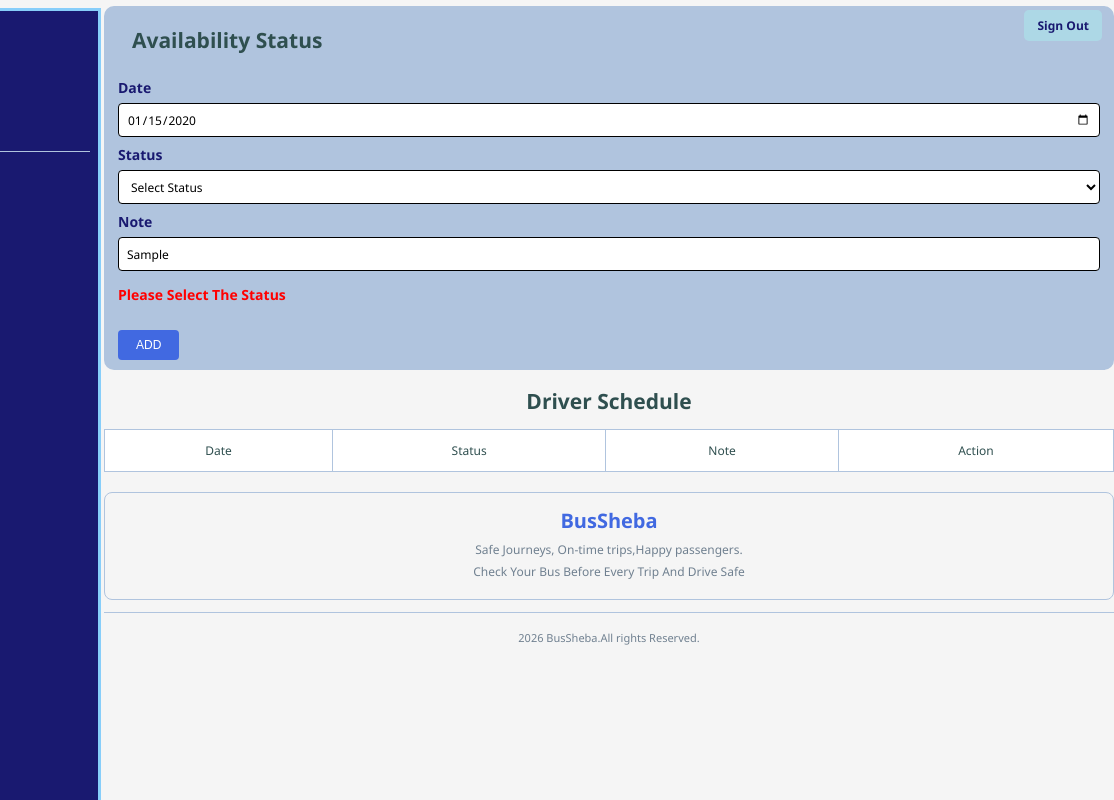
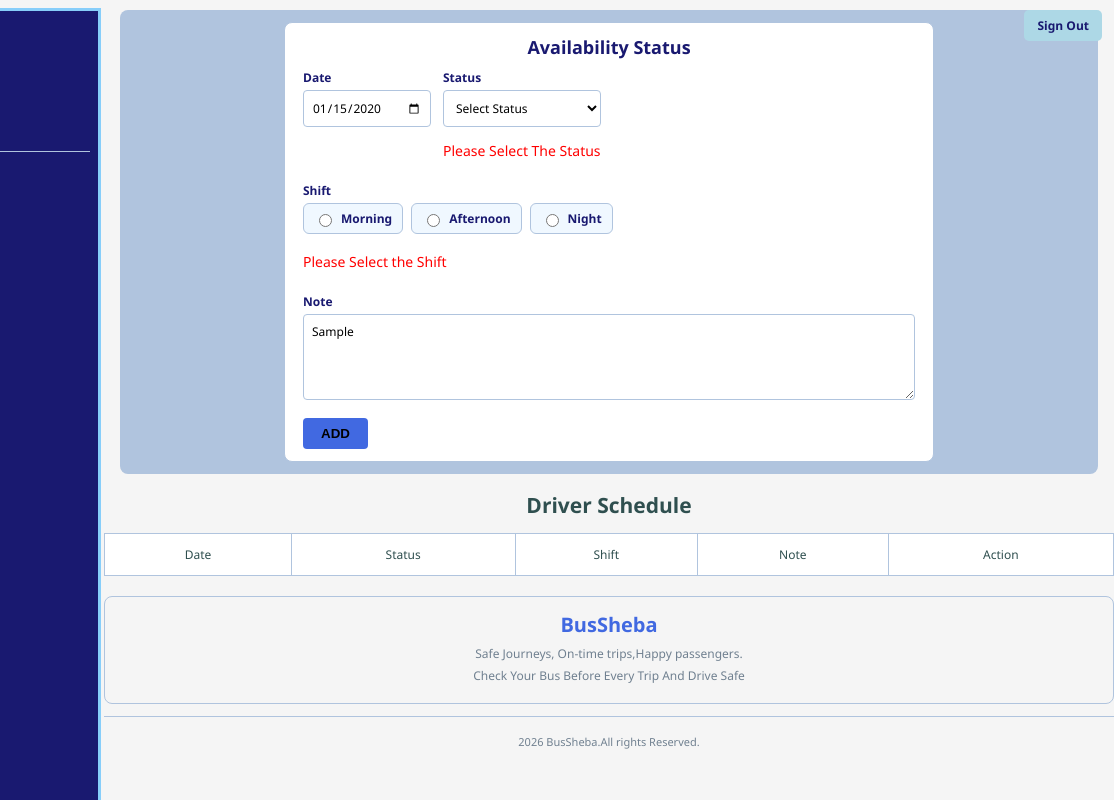
Before and after one commit to nahid-021/WebTech_Project_Fall2026-27_GroupNumber_2, a plain HTML site: page DRIVER/DriverPages/avaibalityStatus.html in a window 1280 px wide. Both pictures are taken after typing "2020-01-15", "Sample" into the empty fields and a click on the button "ADD". Shown: the full height of the page, 166-1280 px from the left. Drawn offline with Linux system fonts and the light colour scheme.

Commit message:
done All

```diff
--- a/DRIVER/DriverDesign/driver.css
+++ b/DRIVER/DriverDesign/driver.css
@@ -186,73 +186,34 @@ body{
     color: midnightblue;
 
 }
-/* .topnav a.active {
-    color:lightyellow;
-    border-bottom: 1px solid lightsteelblue;
-    padding-bottom:12 px;
-} */
-
-.schedule-form label{
-    display: block;
-    margin:8px 0 6px;
-    font-weight:bold;
-    color:midnightblue;
-    background-color: transparent;
-}
-
-.schedule-input {
-    width:100%;
-    height:34px;
-    padding:0 8px;
-    border:1px solid;
-    border-radius:4px;
-    font-family:'Segoe UI' , 'Segoe UI', Tahoma, Geneva, Verdana, sans-serif;
-    font-size:12px;
-    background-color: white;
-
-}
-.schedule-input:focus{
-    outline:1px solid royalblue;
-    border-color:royalblue;
-
-}
-.schedule-form .btn {
-    margin-top: 12px;
-    padding:8px 18px;
-}
-.schedule-form #ScheduleError {
-    color: red;
-    font-size: 14px;
-    font-weight: bold;
-}
 .SafetyReports{
-    margin: 20px 16px;
-    padding: 18px;
+     margin: 10px 16px;
+    padding: 12px;
     background-color: lightsteelblue;
     border-radius: 8px;
 }
-.safety-card{
+.safety-cards{
     max-width:650px;
     margin:0 auto;
-    padding: 18px;
+    padding: 12px 18px;
     background-color:white;
     border:1px solid lightsteelblue;
     border-radius:8px;
 }
 .safety-card,
 .safety-cards h2{
-    margin:0 0 18px;
-    font-size: 20px;
+    margin:0 0 10px;
+    font-size: 18px;
     color: midnightblue;
     text-align: center;
 
 }
 .form-group{
-    margin-bottom: 13px;
+    margin-bottom: 8px;
 }
 .form-group label{
     display: block;
-    margin-bottom:6px;
+    margin-bottom:4px;
     font-weight: bold;
     font-size: 12px;
     color:midnightblue;
@@ -314,8 +275,6 @@ body{
 .section-description {
     margin-bottom:18px;
 }
-
-
 
 /* Trip History */
 .modal-buttons{
@@ -641,3 +600,40 @@ color:white;
     margin-top:14px;
     font-size:15px;
 }
+.issue-options {
+    display: flex;
+    flex-wrap: wrap;
+    gap: 8px;
+    margin-top: 4px;
+}
+
+.issue-options label {
+    display: flex;
+    align-items: center;
+    gap: 6px;
+    background-color: aliceblue;
+    padding: 6px 10px;
+    border: 1px solid lightsteelblue;
+    border-radius: 6px;
+    cursor: pointer;
+}
+
+.issue-options input {
+    cursor: pointer;
+    width:auto;
+}
+
+#IssueError
+{
+    color: red;
+    font-size: 14px;
+    font-weight: bold;
+}
+.form-row{
+    display:flex;
+    gap: 12px;
+
+}
+.error-msg{
+    color:red;
+}
--- a/DRIVER/DriverJs/avaibalityStatus.js
+++ b/DRIVER/DriverJs/avaibalityStatus.js
@@ -1,41 +1,80 @@
 console.log("JS Connected");
-let scheduleList = [];
 
 
+let scheduleList = [];
+function validateRadio(groupName,errorId,label){
+    let options = document.querySelectorAll('input[name="'+groupName+'"]');
+    let Error = document.getElementById(errorId);
+    let selected = "";
+
+    for(let i=0;i<options.length;i++){
+        if(options[i].checked){
+            selected = options[i].value;
+            break;
+        }
+    }
+    if(selected ==""){
+        Error.innerHTML = "Please Select the Shift";
+        return false;
+    }
+    Error.innerHTML="";
+    return true;
+}
 function addSchedule()
 {
 
-    let Date = document.getElementById("date").value;
-    let Status = document.getElementById("status").value;
-    let Note = document.getElementById("note").value;
-    let Error = document.getElementById("ScheduleError");
+    let date = document.getElementById("date").value;
+    let status = document.getElementById("status").value;
+    let note = document.getElementById("note").value;
 
-if(Date == "")
+    let dateError = document.getElementById("dateError");
+    let statusError = document.getElementById("statusError");
+    let noteError = document.getElementById("noteError");
+
+    dateError.innerHTML = "";
+    statusError.innerHTML = "";
+    noteError.innerHTML = "";
+
+    let shiftOK = validateRadio("shift","shiftError","Shift");
+    let shiftOptions = document.querySelectorAll('input[name="shift"]');
+    let shift="";
+
+    for(let i =0;i<shiftOptions.length;i++){
+        if(shiftOptions[i].checked)
+        {
+            shift = shiftOptions[i].value;
+            break;
+        }
+    }
+if(date == "")
 {
-    Error.innerHTML = "Please Select The Date";
+     dateError.innerHTML = "Please Select The date";
+}
+if (status == "")
+{
+    statusError.innerHTML = "Please Select The Status";
+}
+if(note == "")
+{
+   noteError.innerHTML = "Please Write The note";
+}
+if(date == "" || status ==""|| note==""|| shiftOK == false)
+{
     return false;
 }
-else if (Status == "")
-{
-    Error.innerHTML = "Please Select The Status";
-    return false;
-}
-else{
-
-   let Schedule = {
-    Date: Date, Status: Status, Note: Note
+let Schedule = {
+    Date: date, Status: status,Shift:shift, Note: note
    };
-
-
      scheduleList.push(Schedule);
      showSchedule();
-
-    Error.innerHTML = "Schedule Added Successfully";
     document.getElementById("date").value="";
     document.getElementById("note").value="";
     document.getElementById("status").value="";
+
+    for(let i =0;i<shiftOptions.length;i++){
+        shiftOptions[i].checked=false;
+    }
     return false;
-}
 }
 
 function showSchedule()
@@ -45,6 +84,7 @@ function showSchedule()
     "<tr>" +
     "<td>Date</td>" +
     "<td>Status</td>" +
+    "<td>Shift</td>" +
     "<td>Note</td>" +
     "<td>Action</td>" +
     "</tr>";
@@ -54,6 +94,7 @@ function showSchedule()
     "<tr id ='" + RowID + "'>" +
      "<td>" + scheduleList[i].Date + "</td>" +
      "<td>" + scheduleList[i].Status + "</td>" +
+     "<td>" + scheduleList[i].Shift + "</td>" +
     "<td>" + scheduleList[i].Note + "</td>" +
     "<td><button type = 'button' onclick = 'deleteSchedule("+i+")'>Delete</button></td>" +
     "</tr>";
--- a/DRIVER/DriverJs/login.js
+++ b/DRIVER/DriverJs/login.js
@@ -25,7 +25,7 @@ function driverLogin(){
         }
     }
     if(found==false){
-        alert("Pasword must contain this charcter(@,#,$,%)!")
+        alert("Pasword must contain this charcter(@,#,$,%,&)!")
     }
     if(password == "123@456"){
         alert("Welcome to BusSheba Driver Panel!");
--- a/DRIVER/DriverJs/register.js
+++ b/DRIVER/DriverJs/register.js
@@ -29,8 +29,6 @@ else{
 }
 return false;
 }
-
-
 function validateName(){
     let Name = document.getElementById("driverName").value.trim();
     let Error = document.getElementById("NameError");
--- a/DRIVER/DriverPages/avaibalityStatus.html
+++ b/DRIVER/DriverPages/avaibalityStatus.html
@@ -21,32 +21,56 @@
             <a href="PassengerVerify.html">Passenger Verify</a>
             <a href="Login.html" class="signout">Sign Out</a>
         </div>
-        <div class="container">
+        <div class="SafetyReports">
+            <div class="safety-cards">
         <h2>Availability Status</h2>
-        <form class = "schedule-form" onsubmit= "return addSchedule()">
+        <!-- <form class = "schedule-form" onsubmit= "return addSchedule()"> -->
+            <div class="form-row">
+                <div class = "form-group">
             <label for = "date">Date</label>
-            <input type = "date" id="date" name="date" class="schedule-input">
+            <input type = "date" id="date" >
+            <p class="error-msg"id="dateError"></p>
+                </div>
+                <div class="form-group">
+
+
             <label for="status">Status</label>
-            <select id="status" name="status" class="schedule-input" >
+            <select id="status" name="status">
                 <option value = "">Select Status</option>
                 <option value="Available">Available</option>
                 <option value="On Duty">On Duty</option>
-                <option value = "On leave ">On leave</option>
+                <option value = "On leave">On Leave</option>
             </select>
+            <p class = "error-msg"id="statusError"></p>
+                </div>
+            </div>
+            <div class ="form-row">
+                <div class = "form-group">
+                    <label>Shift</label>
+                   <div class="issue-options">
+                    <label><input type ="radio"name="shift"value="Morning">Morning</label>
+                    <label><input type ="radio"name="shift"value="Afternoon">Afternoon</label>
+                    <label><input type ="radio"name="shift"value="Night">Night</label>
+                   </div>
+                   <p class = "error-msg" id="shiftError"></p>
+                </div>
+            </div>
+            <div class="form-group">
             <label for="note">Note</label>
-            <input type="text" id="note"  class="schedule-input">
-            <p id = "ScheduleError" ></p>
-            <button type="submit" class = "btn">ADD</button>
-            </form>
+            <textarea id="note" rows="4" placeholder="Write a note here "></textarea>
+             <p class = "error-msg" id="noteError"></p>
+            </div>
+            <button type="button" class = "submit-button" onclick="addSchedule()">ADD</button>
+            </div>
         </div>
         <div class="container-card">
             <h2>Driver Schedule</h2>
-
             <div class="table-wrap">
                 <table class="data-table" id="ScheduleTable">
                         <tr>
                             <td>Date</td>
                             <td>Status</td>
+                            <td>Shift</td>
                             <td>Note</td>
                             <td>Action</td>
                         </tr>
```
Also changed, not shown: DRIVER/DriverJs/SafetyReports.js (+51 -14 lines), DRIVER/DriverJs/TripHistory.js (+11 -21 lines), DRIVER/DriverPages/SafetyReports.html (+44 -19 lines), DRIVER/DriverPages/TripHistory.html (+3 -18 lines).
